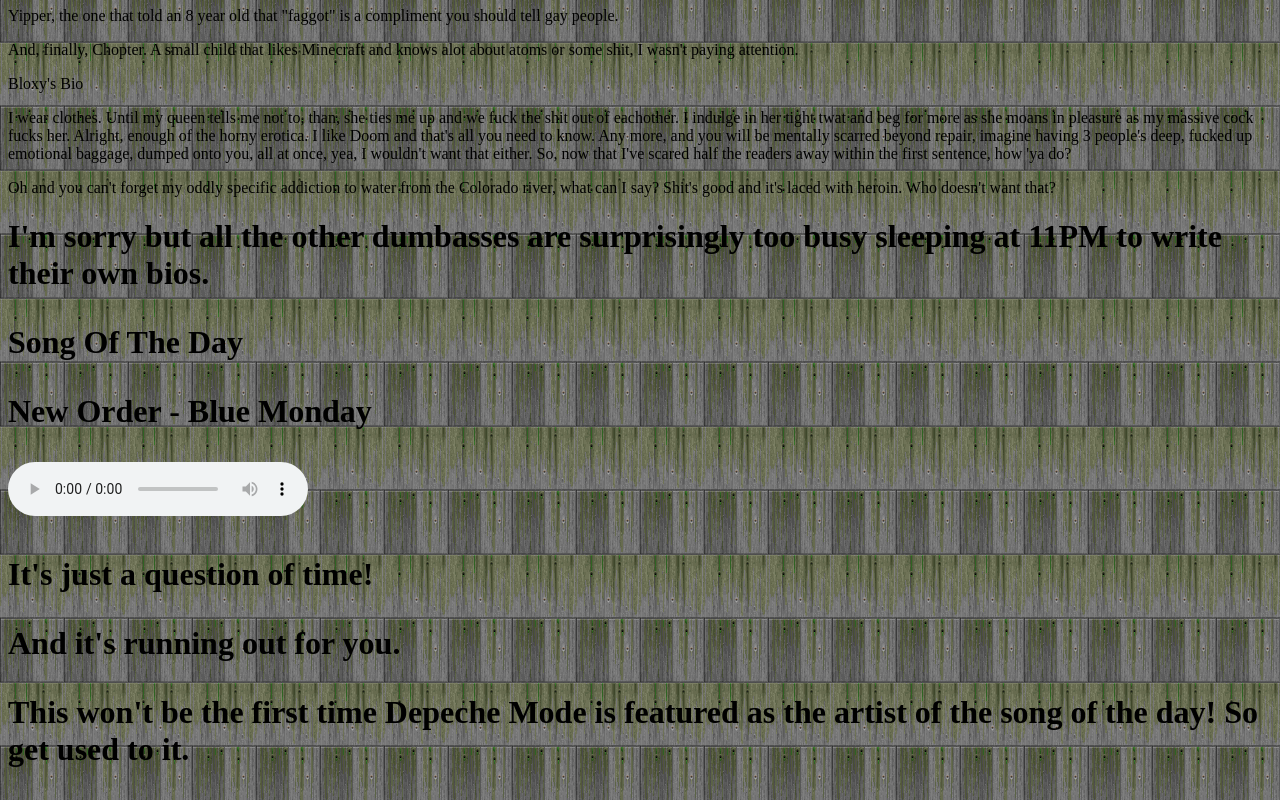
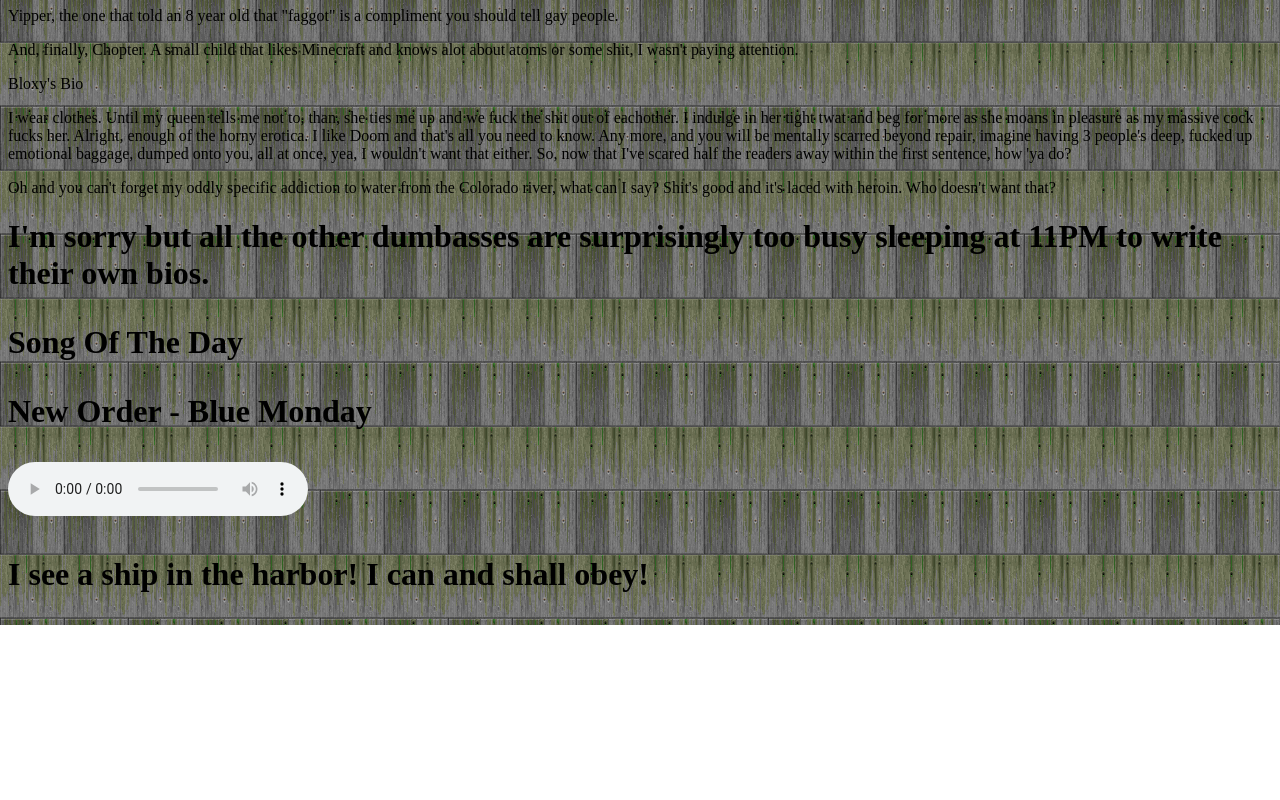
Before and after one commit to thatsnotsoup/PsychoticFriendsNetwork, a plain HTML site: page index.html in a window 1280 px wide. Shown: the part 598-1398 px from the top of the page. After the commit the page ends 1223 px from the top, so only its background shows below. Drawn offline with Linux system fonts and the light colour scheme.

Commit message:
changed song of the day

```diff
--- a/index.html
+++ b/index.html
@@ -50,7 +50,4 @@
   <source src="bluemonday.mp3" type="audio/mpeg">
 </audio>
 
-<p> It's just a question of time!<p>
-<p>And it's running out for you.<p>
-
-<p>This won't be the first time Depeche Mode is featured as the artist of the song of the day! So get used to it.<p>
+<p>I see a ship in the harbor! I can and shall obey!<p>
```
